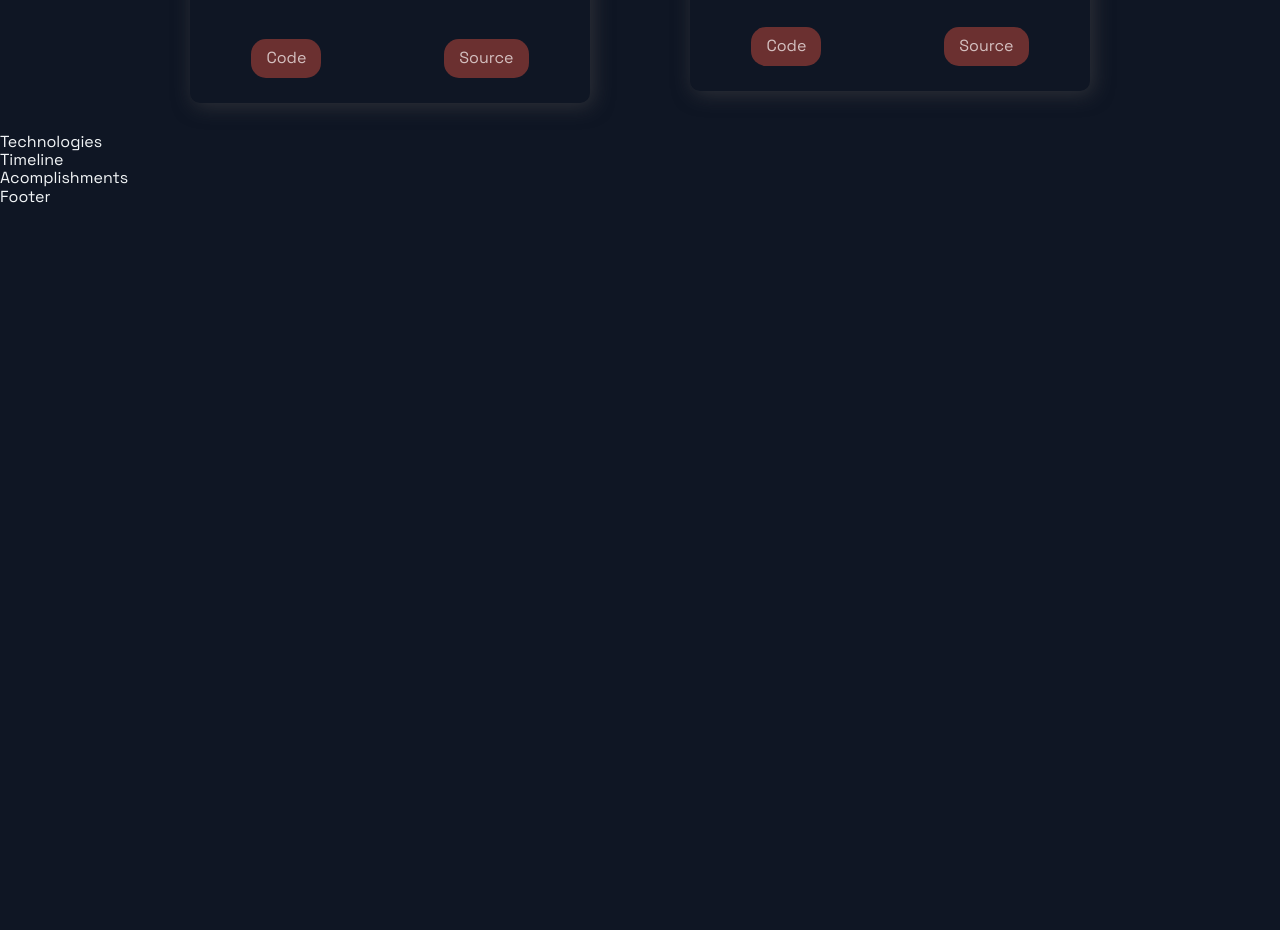
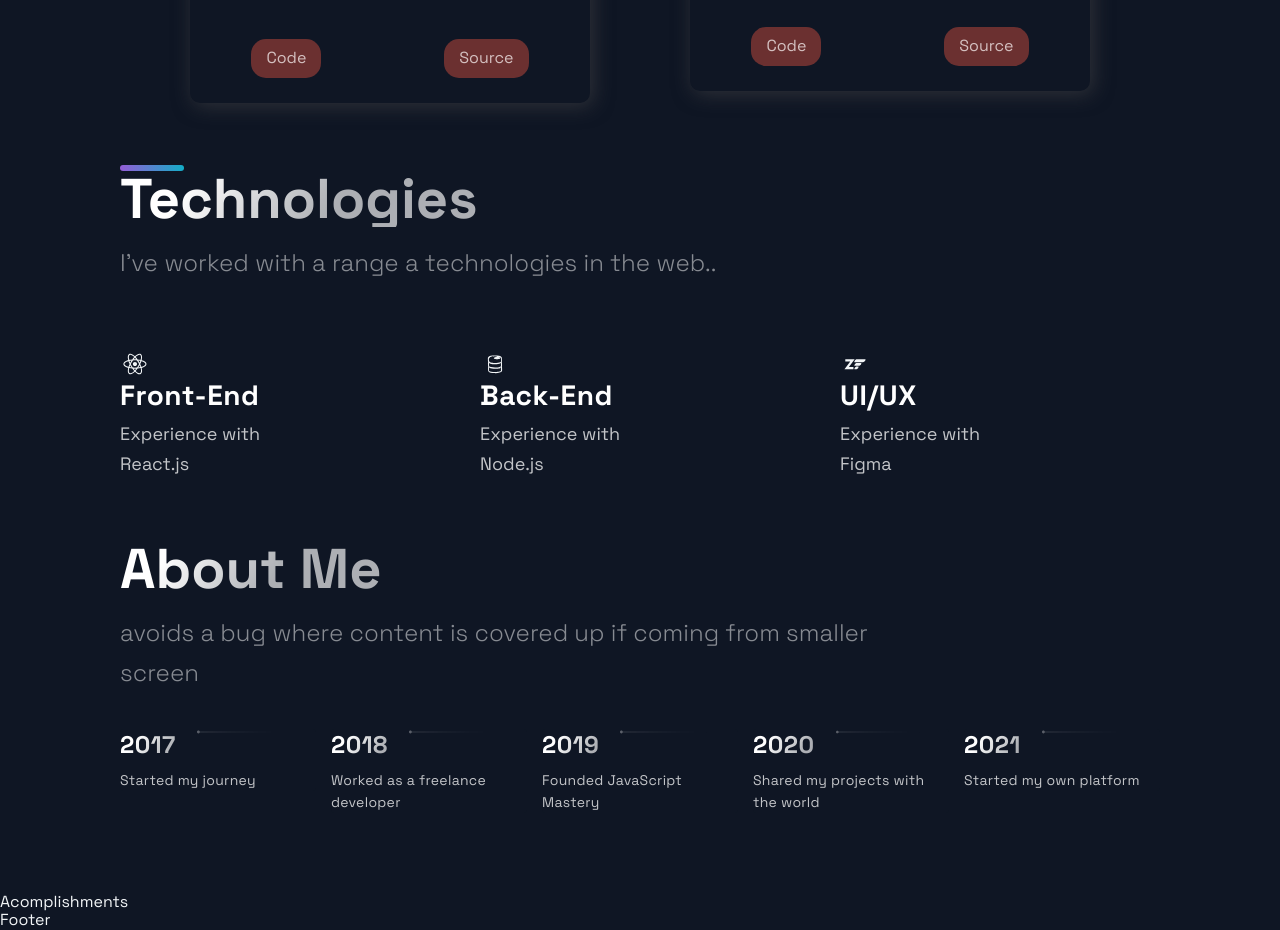
Before and after one commit to risaddex/daniloromano.dev, a Next.js app: page / in a window 1280 px wide. Shown: the part 2060-2990 px from the top of the page. Before the commit the page ends 2267 px from the top, so only its background shows below. Built offline with nearby package versions, Linux system fonts and the light colour scheme.

Commit message:
Added timeline/technologias boilerplate

```diff
--- a/src/components/Technologies/Technologies.js
+++ b/src/components/Technologies/Technologies.js
@@ -1,12 +1,59 @@
 import React from 'react';
 import { DiFirebase, DiReact, DiZend } from 'react-icons/di';
-import { Section, SectionDivider, SectionText, SectionTitle } from '../../styles/GlobalComponents';
-import { List, ListContainer, ListItem, ListParagraph, ListTitle } from './TechnologiesStyles';
+import {
+  Section,
+  SectionDivider,
+  SectionText,
+  SectionTitle,
+} from '../../styles/GlobalComponents';
+import {
+  List,
+  ListContainer,
+  ListItem,
+  ListParagraph,
+  ListTitle,
+} from './TechnologiesStyles';
 
-const Technologies = () =>  (
-  <div>
-    Technologies
-  </div>
+const Technologies = () => (
+  <Section id="tech">
+    <SectionDivider />
+    <SectionTitle>Technologies</SectionTitle>
+    <SectionText>
+      I've worked with a range a technologies in the web..
+    </SectionText>
+    <List>
+      <ListItem>
+        <DiReact size="3rem" />
+        <ListContainer>
+          <ListTitle>Front-End</ListTitle>
+          <ListParagraph>
+            Experience with <br />
+            React.js
+          </ListParagraph>
+        </ListContainer>
+      </ListItem>
+      <ListItem>
+        <DiFirebase size="3rem" />
+        <ListContainer>
+          <ListTitle>Back-End</ListTitle>
+          <ListParagraph>
+            Experience with <br />
+            Node.js
+          </ListParagraph>
+        </ListContainer>
+      </ListItem>
+      <ListItem>
+        <DiZend size="3rem" />
+        <ListContainer>
+          <ListTitle>UI/UX</ListTitle>
+          <ListParagraph>
+            Experience with <br />
+            Figma
+          </ListParagraph>
+        </ListContainer>
+      </ListItem>
+    </List>
+  </Section>
 );
 
 export default Technologies;
--- a/src/components/TimeLine/TimeLine.js
+++ b/src/components/TimeLine/TimeLine.js
@@ -1,51 +1,142 @@
 import React, { useState, useRef, useEffect } from 'react';
 
-import { CarouselButton, CarouselButtonDot, CarouselButtons, CarouselContainer, CarouselItem, CarouselItemImg, CarouselItemText, CarouselItemTitle, CarouselMobileScrollNode } from './TimeLineStyles';
-import { Section, SectionDivider, SectionText, SectionTitle } from '../../styles/GlobalComponents';
+import {
+  CarouselButton,
+  CarouselButtonDot,
+  CarouselButtons,
+  CarouselContainer,
+  CarouselItem,
+  CarouselItemImg,
+  CarouselItemText,
+  CarouselItemTitle,
+  CarouselMobileScrollNode,
+} from './TimeLineStyles';
+import {
+  Section,
+  SectionDivider,
+  SectionText,
+  SectionTitle,
+} from '../../styles/GlobalComponents';
 import { TimeLineData } from '../../constants/constants';
 
 const TOTAL_CAROUSEL_COUNT = TimeLineData.length;
 
 const Timeline = () => {
-  // const [activeItem, setActiveItem] = useState(0);
-  // const carouselRef = useRef();
+  const [activeItem, setActiveItem] = useState(0);
+  const carouselRef = useRef();
 
-  // const scroll = (node, left) => {
-  //   return node.scrollTo({ left, behavior: 'smooth' });
-  // }
+  const scroll = (node, left) => {
+    return node.scrollTo({ left, behavior: 'smooth' });
+  };
 
-  // const handleClick = (e, i) => {
-  //   e.preventDefault();
+  const handleClick = (e, i) => {
+    e.preventDefault();
 
-  //   if (carouselRef.current) {
-  //     const scrollLeft = Math.floor(carouselRef.current.scrollWidth * 0.7 * (i / TimeLineData.length));
+    if (carouselRef.current) {
+      const scrollLeft = Math.floor(
+        carouselRef.current.scrollWidth * 0.7 * (i / TimeLineData.length)
+      );
 
-  //     scroll(carouselRef.current, scrollLeft);
-  //   }
-  // }
+      scroll(carouselRef.current, scrollLeft);
+    }
+  };
 
-  // const handleScroll = () => {
-  //   if (carouselRef.current) {
-  //     const index = Math.round((carouselRef.current.scrollLeft / (carouselRef.current.scrollWidth * 0.7)) * TimeLineData.length);
+  const handleScroll = () => {
+    if (carouselRef.current) {
+      const index = Math.round(
+        (carouselRef.current.scrollLeft /
+          (carouselRef.current.scrollWidth * 0.7)) *
+          TimeLineData.length
+      );
 
-  //     setActiveItem(index);
-  //   }
-  // }
+      setActiveItem(index);
+    }
+  };
 
-  // // snap back to beginning of scroll when window is resized
-  // // avoids a bug where content is covered up if coming from smaller screen
-  // useEffect(() => {
-  //   const handleResize = () => {
-  //     scroll(carouselRef.current, 0);
-  //   }
+  // snap back to beginning of scroll when window is resized
+  // avoids a bug where content is covered up if coming from smaller screen
+  useEffect(() => {
+    const handleResize = () => {
+      scroll(carouselRef.current, 0);
+    };
 
-  //   window.addEventListener('resize', handleResize);
-  // }, []);
+    window.addEventListener('resize', handleResize);
+  }, []);
 
   return (
-    <div>
-      Timeline
-    </div>
+    <Section if="about">
+      <SectionTitle>About Me</SectionTitle>
+      <SectionText>
+        avoids a bug where content is covered up if coming from smaller screen
+      </SectionText>
+      <CarouselContainer ref={carouselRef} onScroll={handleScroll}>
+        <>
+          {TimeLineData.map((item, index) => (
+            <CarouselMobileScrollNode
+              key={index}
+              final={index === TOTAL_CAROUSEL_COUNT - 1}
+            >
+              <CarouselItem
+                index={index}
+                id={`carousel__item-${index}`}
+                active={activeItem}
+                onClick={(e) => handleClick(e, index)}
+              >
+                <CarouselItemTitle>
+                  {item.year}
+                  <CarouselItemImg
+                    width="208"
+                    height="6"
+                    viewBox="0 0 208 6"
+                    fill="none"
+                    xmlns="http://www.w3.org/2000/svg"
+                  >
+                    <path
+                      fill-rule="evenodd"
+                      clip-rule="evenodd"
+                      d="M2.5 5.5C3.88071 5.5 5 4.38071 5 3V3.5L208 3.50002V2.50002L5 2.5V3C5 1.61929 3.88071 0.5 2.5 0.5C1.11929 0.5 0 1.61929 0 3C0 4.38071 1.11929 5.5 2.5 5.5Z"
+                      fill="url(#paint0_linear)"
+                      fill-opacity="0.33"
+                    />
+                    <defs>
+                      <linearGradient
+                        id="paint0_linear"
+                        x1="-4.30412e-10"
+                        y1="0.5"
+                        x2="208"
+                        y2="0.500295"
+                        gradientUnits="userSpaceOnUse"
+                      >
+                        <stop stop-color="white" />
+                        <stop
+                          offset="0.79478"
+                          stop-color="white"
+                          stop-opacity="0"
+                        />
+                      </linearGradient>
+                    </defs>
+                  </CarouselItemImg>
+                </CarouselItemTitle>
+                <CarouselItemText>{item.text}</CarouselItemText>
+              </CarouselItem>
+            </CarouselMobileScrollNode>
+          ))}
+        </>
+      </CarouselContainer>
+      <CarouselButtons>
+        {TimeLineData.map((item, index) => (
+          <CarouselButton
+            key={index}
+            index={index}
+            active={activeItem}
+            onClick={(e) => handleClick(e, index)}
+            type="button"
+          >
+            <CarouselButtonDot active={activeItem} />
+          </CarouselButton>
+        ))}
+      </CarouselButtons>
+    </Section>
   );
 };
 
```
